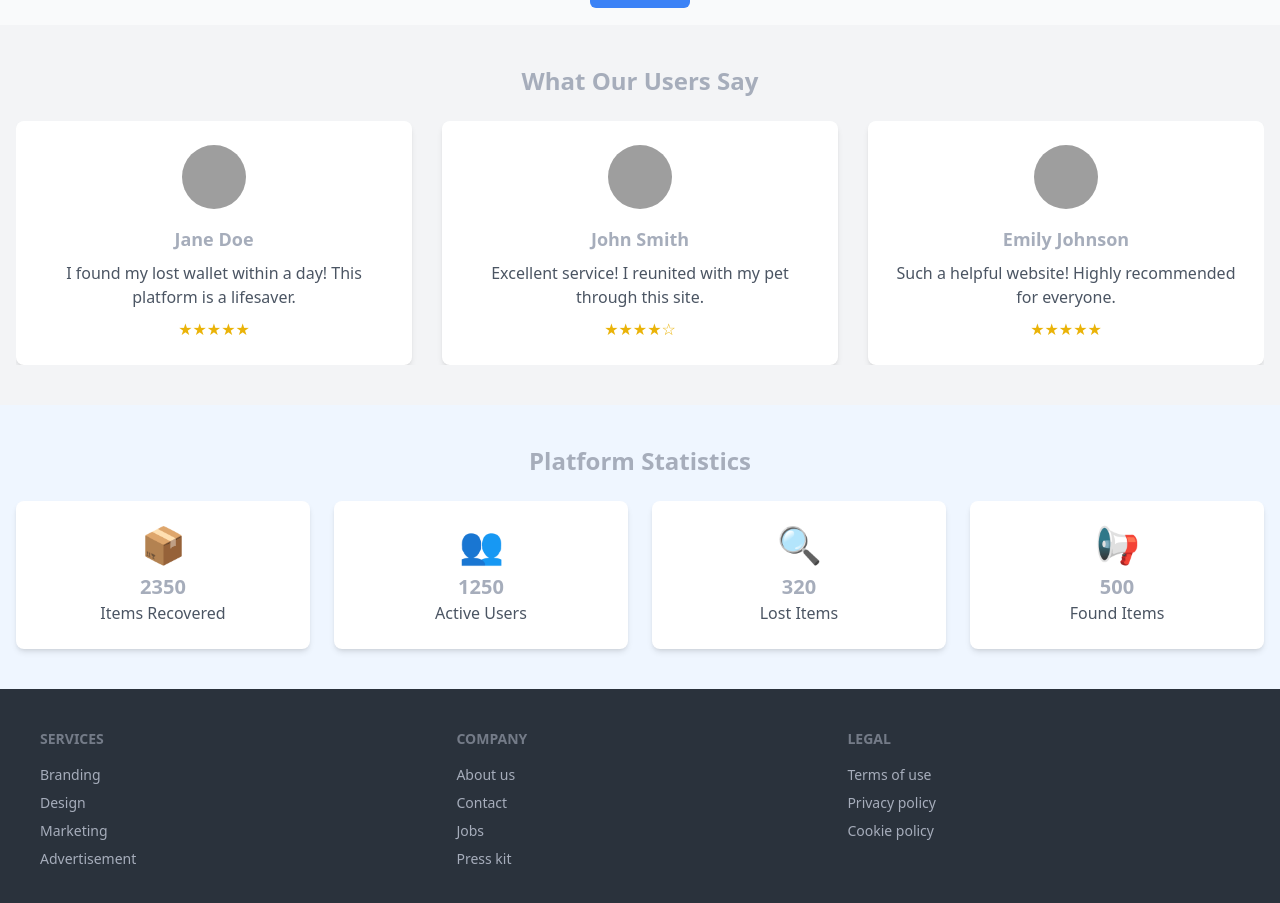
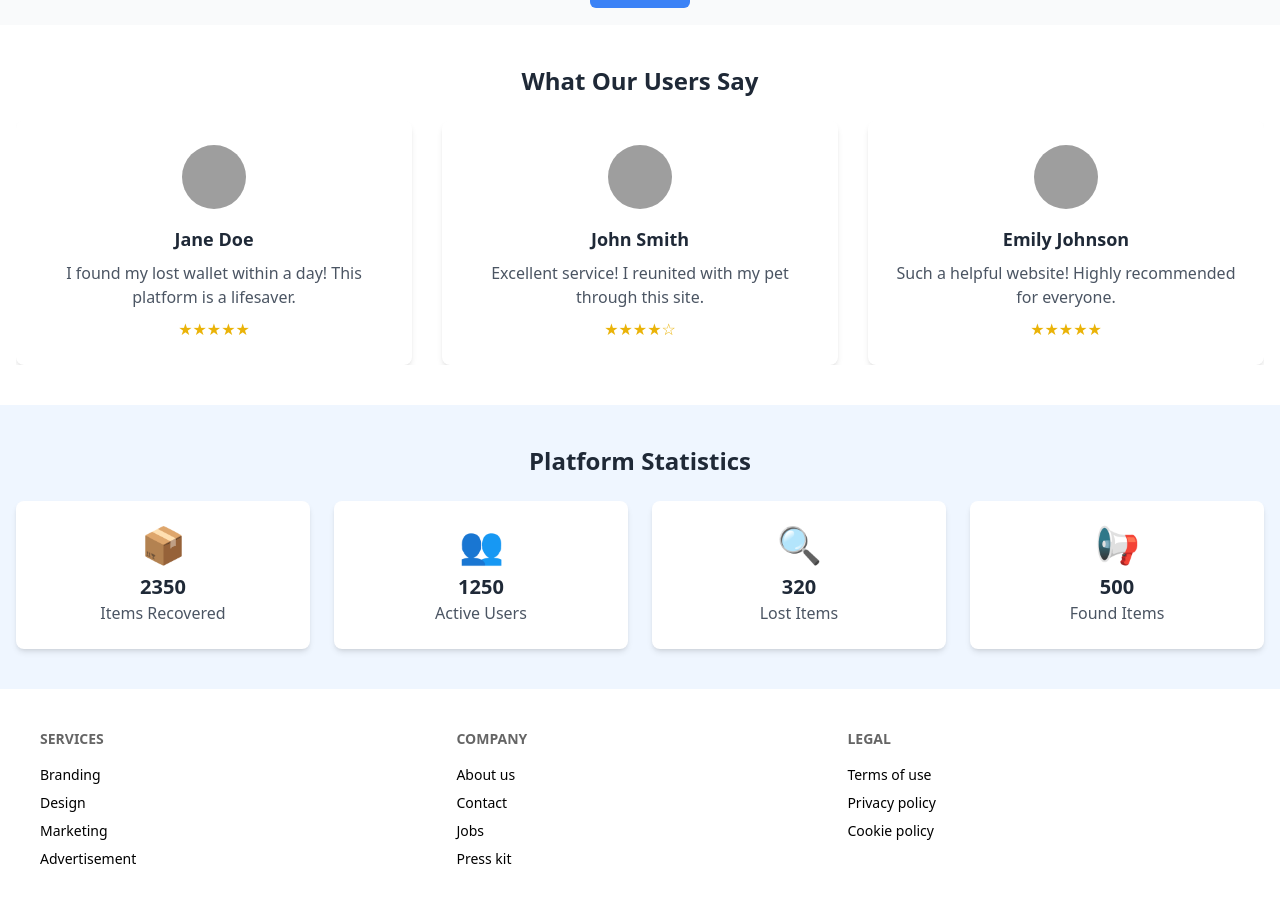
Before and after one commit to lukmanxpert/WhereIslt-client-side, a React (Vite) app: page /home in a window 1280 px wide. Shown: the part 839-1742 px from the top of the page. Built offline with nearby package versions, Linux system fonts and the light colour scheme; no server answers; sample sign-in values are in the browser's storage; grey boxes are pictures that could not be loaded.

Commit message:
added dark classes in the home page

```diff
--- a/index.html
+++ b/index.html
@@ -1,5 +1,5 @@
 <!doctype html>
-<html lang="en" data-theme="dark">
+<html lang="en">
   <head>
     <meta charset="UTF-8" />
     <meta name="viewport" content="width=device-width, initial-scale=1.0" />
--- a/src/components/FindLostItemsSection.jsx
+++ b/src/components/FindLostItemsSection.jsx
@@ -31,12 +31,12 @@ const FindLostItemsSection = () => {
 
     return (
         <motion.div
-            className="p-6 bg-gray-50"
+            className="p-6 bg-gray-50 dark:bg-dark_bg"
             initial={{ opacity: 0 }}
             animate={{ opacity: 1 }}
             transition={{ duration: 0.5 }}
         >
-            <h2 className="text-2xl md:text-3xl font-bold text-center mb-6">
+            <h2 className="text-2xl md:text-3xl dark:text-white font-bold text-center mb-6">
                 Latest Find & Lost Items
             </h2>
             <div className="grid grid-cols-1 sm:grid-cols-2 lg:grid-cols-3 gap-6">
@@ -49,7 +49,7 @@ const FindLostItemsSection = () => {
                         items.map((item) => (
                             <motion.div
                                 key={item._id}
-                                className="bg-white rounded-lg shadow-md overflow-hidden"
+                                className="bg-white rounded-lg dark:bg-dark_bg shadow-md overflow-hidden"
                                 whileHover={{ scale: 1.05 }}
                                 transition={{ duration: 0.3 }}
                             >
@@ -59,9 +59,9 @@ const FindLostItemsSection = () => {
                                     className="w-full h-40 object-cover"
                                 />
                                 <div className="p-4">
-                                    <h3 className="text-lg font-bold truncate">{item.title}</h3>
-                                    <p className="text-sm text-gray-600 truncate">{item.description.substring(0, 20)}...</p>
-                                    <p className="text-xs text-gray-500 mt-2 mb-4">
+                                    <h3 className="text-lg font-bold truncate dark:text-white">{item.title}</h3>
+                                    <p className="text-sm text-gray-600 truncate dark:text-gray-100">{item.description.substring(0, 20)}...</p>
+                                    <p className="text-xs text-gray-500 mt-2 mb-4 dark:text-gray-100">
                                         {new Date(item.date).toLocaleDateString()}
                                     </p>
                                     <Link to={`${user ? `/details/${item._id}` : '/login'}`} className="mt-4 px-4 py-2 bg-transparent hover:scale-105 text-[#FF9800] font-bold rounded-md border-2 border-[#FF9800] transition">
--- a/src/components/Footer.jsx
+++ b/src/components/Footer.jsx
@@ -2,26 +2,26 @@ import React from 'react';
 
 const Footer = () => {
     return (
-        <footer className="footer bg-neutral text-neutral-content p-10">
+        <footer className="footer bg-light_bg dark:bg-dark_bg text-neutral-content p-10">
             <nav>
-                <h6 className="footer-title">Services</h6>
-                <a className="link link-hover">Branding</a>
-                <a className="link link-hover">Design</a>
-                <a className="link link-hover">Marketing</a>
-                <a className="link link-hover">Advertisement</a>
+                <h6 className="footer-title text-black dark:text-white">Services</h6>
+                <a className="link link-hover text-black dark:text-white">Branding</a>
+                <a className="link link-hover text-black dark:text-white">Design</a>
+                <a className="link link-hover text-black dark:text-white">Marketing</a>
+                <a className="link link-hover text-black dark:text-white">Advertisement</a>
             </nav>
             <nav>
-                <h6 className="footer-title">Company</h6>
-                <a className="link link-hover">About us</a>
-                <a className="link link-hover">Contact</a>
-                <a className="link link-hover">Jobs</a>
-                <a className="link link-hover">Press kit</a>
+                <h6 className="footer-title text-black dark:text-white">Company</h6>
+                <a className="link link-hover text-black dark:text-white">About us</a>
+                <a className="link link-hover text-black dark:text-white">Contact</a>
+                <a className="link link-hover text-black dark:text-white">Jobs</a>
+                <a className="link link-hover text-black dark:text-white">Press kit</a>
             </nav>
             <nav>
-                <h6 className="footer-title">Legal</h6>
-                <a className="link link-hover">Terms of use</a>
-                <a className="link link-hover">Privacy policy</a>
-                <a className="link link-hover">Cookie policy</a>
+                <h6 className="footer-title text-black dark:text-white">Legal</h6>
+                <a className="link link-hover text-black dark:text-white">Terms of use</a>
+                <a className="link link-hover text-black dark:text-white">Privacy policy</a>
+                <a className="link link-hover text-black dark:text-white">Cookie policy</a>
             </nav>
         </footer>
     );
--- a/src/components/Statistics.jsx
+++ b/src/components/Statistics.jsx
@@ -9,18 +9,18 @@ const Statistics = () => {
   ];
 
   return (
-    <section className="bg-blue-50 py-10">
+    <section className="bg-blue-50 dark:bg-dark_bg py-10">
       <div className="container mx-auto px-4 text-center">
-        <h2 className="text-2xl font-bold mb-6">Platform Statistics</h2>
+        <h2 className="text-2xl font-bold mb-6 dark:text-white">Platform Statistics</h2>
         <div className="grid gap-6 sm:grid-cols-2 md:grid-cols-4">
           {stats.map((stat, index) => (
             <div
               key={index}
-              className="bg-white p-6 rounded-lg shadow-md hover:shadow-lg transition duration-300"
+              className="bg-white dark:bg-dark_bg p-6 rounded-lg shadow-md hover:shadow-lg transition duration-300"
             >
               <div className="text-4xl">{stat.icon}</div>
-              <h3 className="text-xl font-semibold mt-2">{stat.value}</h3>
-              <p className="text-gray-600">{stat.label}</p>
+              <h3 className="text-xl font-semibold mt-2 dark:text-white">{stat.value}</h3>
+              <p className="text-gray-600 dark:text-gray-100">{stat.label}</p>
             </div>
           ))}
         </div>
--- a/src/components/Testimonials.jsx
+++ b/src/components/Testimonials.jsx
@@ -29,9 +29,9 @@ const Testimonials = () => {
     ];
 
     return (
-        <section className="bg-gray-100 py-10">
+        <section className="bg-light_bg dark:bg-dark_bg py-10 ">
             <div className="container mx-auto px-4 text-center">
-                <h2 className="text-2xl font-bold mb-6">What Our Users Say</h2>
+                <h2 className="text-2xl font-bold mb-6 dark:text-white">What Our Users Say</h2>
                 <Swiper
                     modules={[Navigation, Pagination]}
                     navigation
@@ -47,7 +47,7 @@ const Testimonials = () => {
                     {testimonials.map((testimonial, index) => (
                         <SwiperSlide key={index}>
                             <motion.div
-                                className="bg-white p-6 rounded-lg shadow-md hover:shadow-lg transition duration-300"
+                                className="bg-light_bg dark:bg-dark_bg p-6 rounded-lg shadow-md hover:shadow-lg transition duration-300"
                                 initial={{
                                     opacity: 0,
                                     y: 50,
@@ -71,8 +71,8 @@ const Testimonials = () => {
                                     alt={testimonial.name}
                                     className="w-16 h-16 mx-auto rounded-full mb-4"
                                 />
-                                <h3 className="text-lg font-semibold">{testimonial.name}</h3>
-                                <p className="text-gray-600 mt-2">{testimonial.feedback}</p>
+                                <h3 className="text-lg dark:text-white font-semibold">{testimonial.name}</h3>
+                                <p className="text-gray-600 mt-2 dark:text-gray-100">{testimonial.feedback}</p>
                                 <div className="text-yellow-500 mt-2">
                                     {"★".repeat(Math.floor(testimonial.rating))}
                                     {testimonial.rating % 1 > 0 && "☆"}
```
